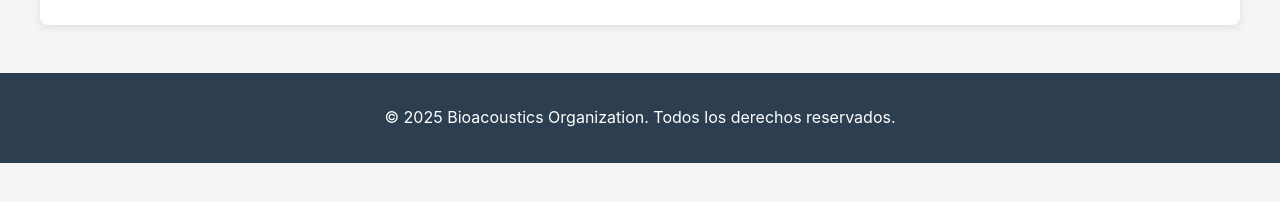
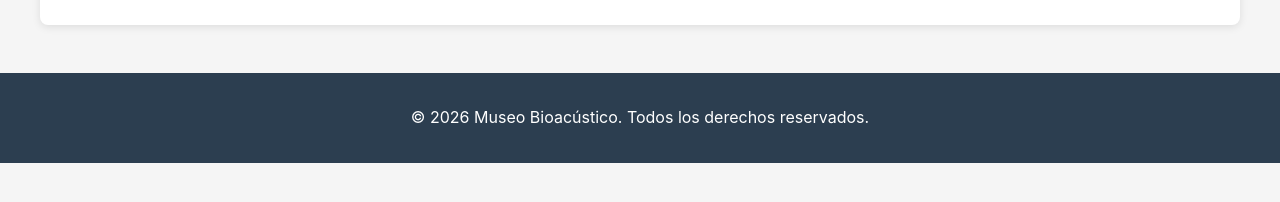
Before and after one commit to panchorivasf/bioacoustics-site, a Jekyll site: the page recordings.html, which Jekyll copies as it is, in a window 1280 px wide. Shown: the part 585-787 px from the top of the page. Built offline with Jekyll 4.4.1, drawn with Linux system fonts in a browser that asks for light colours.

Commit message:
Update recordings.html

```diff
--- a/recordings.html
+++ b/recordings.html
@@ -54,7 +54,7 @@
 
     <footer>
         <div class="container">
-            <p>&copy; 2025 Bioacoustics Organization. <span data-i18n="footer.rights">Todos los derechos reservados</span>.</p>
+            <p>&copy; 2026 Museo Bioacústico. <span data-i18n="footer.rights">Todos los derechos reservados</span>.</p>
         </div>
     </footer>
 
```
